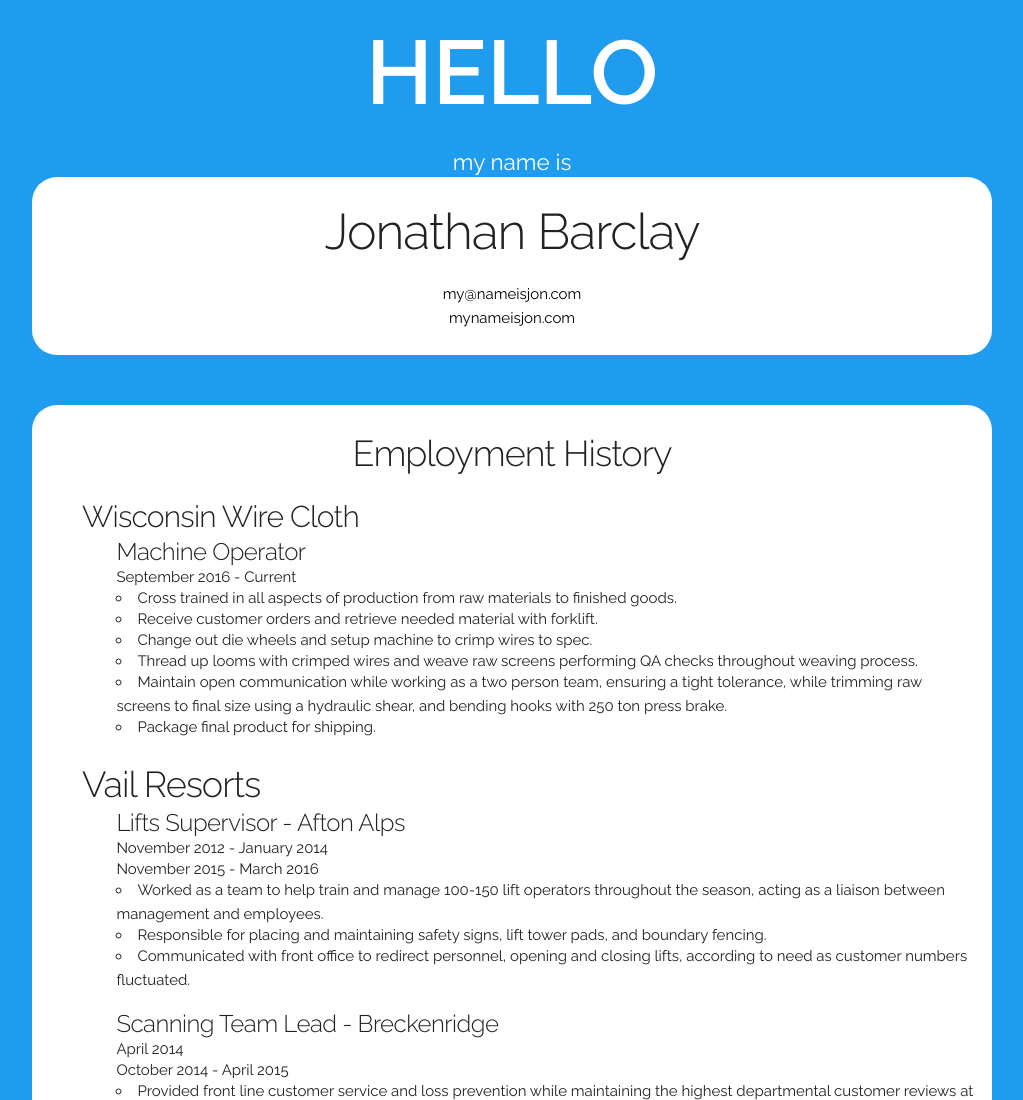
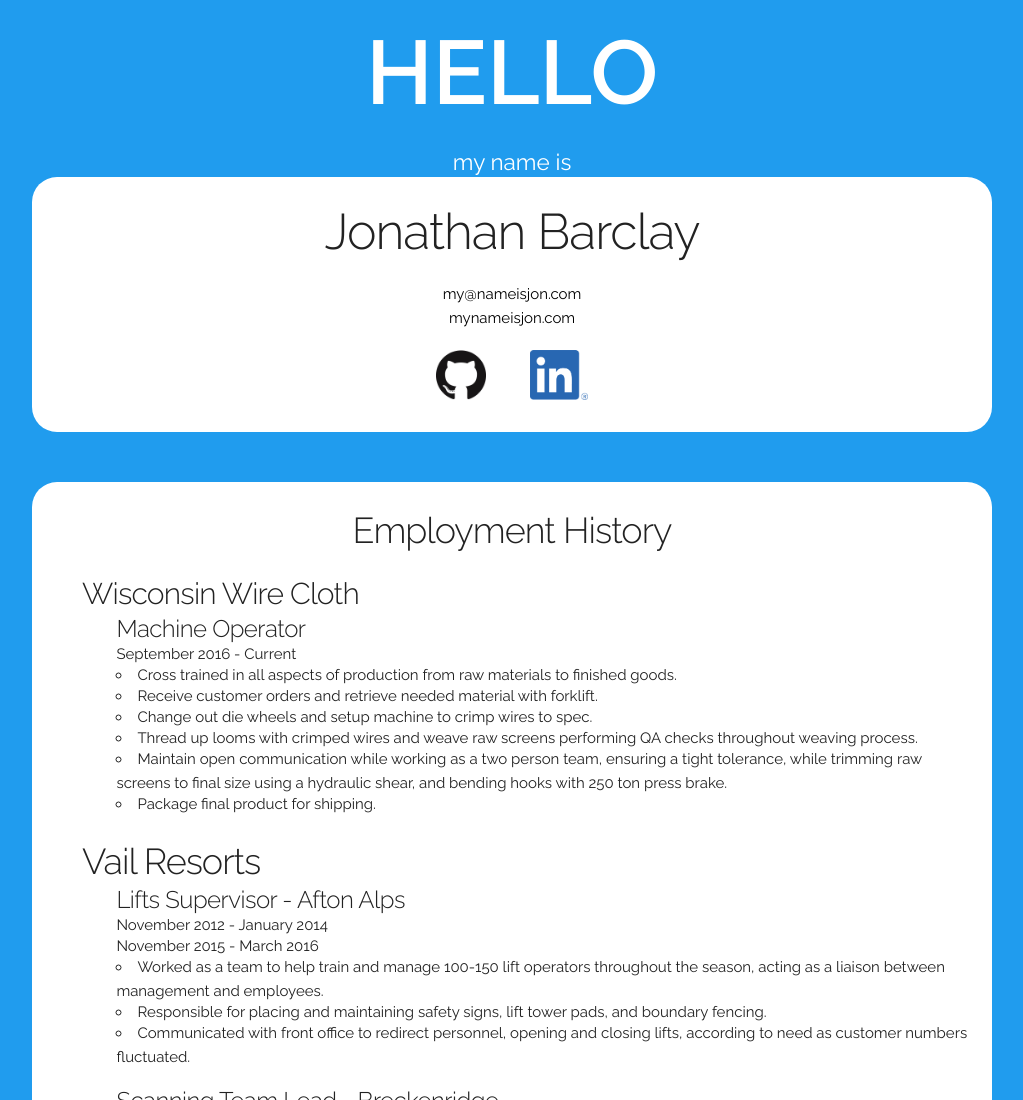
Before and after one commit to jtbarclay/jtbarclay.github.io, a plain HTML site: page index.html in a window 1280 px wide. Shown: the top 1100 px of the page, without its empty margins (128-1151 px from the left). Drawn offline with Linux system fonts and the light colour scheme.

Commit message:
github and linkedin logos and links

```diff
--- a/css/custom.css
+++ b/css/custom.css
@@ -35,6 +35,13 @@ body {
 
 .myname {
 	font-size: 1.5em;
+}
+
+.logos img {
+	margin: 20px;
+	margin-bottom: 0px;
+	height: 50px;
+	width: auto;
 }
 
 /*create bubbles for each section, fit text neatly inside */
--- a/index.html
+++ b/index.html
@@ -49,6 +49,10 @@
 				<h1>Jonathan Barclay</h1>
 				<a href="mailto:my@nameisjon.com">my@nameisjon.com</a><br>
 				<a href="https://mynameisjon.com">mynameisjon.com</a>
+			</div>
+			<div class="row logos">
+				<a href="https://github.com/jtbarclay"><img src="./images/GitHub-Mark-120px-plus.png" alt="github logo"></a>
+				<a href="www.linkedin.com/in/jtbarclay"><img src="./images/LI-In-Bug.png" alt="linkedin logo"></a>
 			</div>
 		</div>
 	</div>
```
Also changed, not shown: images/GitHub-Mark-120px-plus.png (added), images/LI-In-Bug.png (added).
